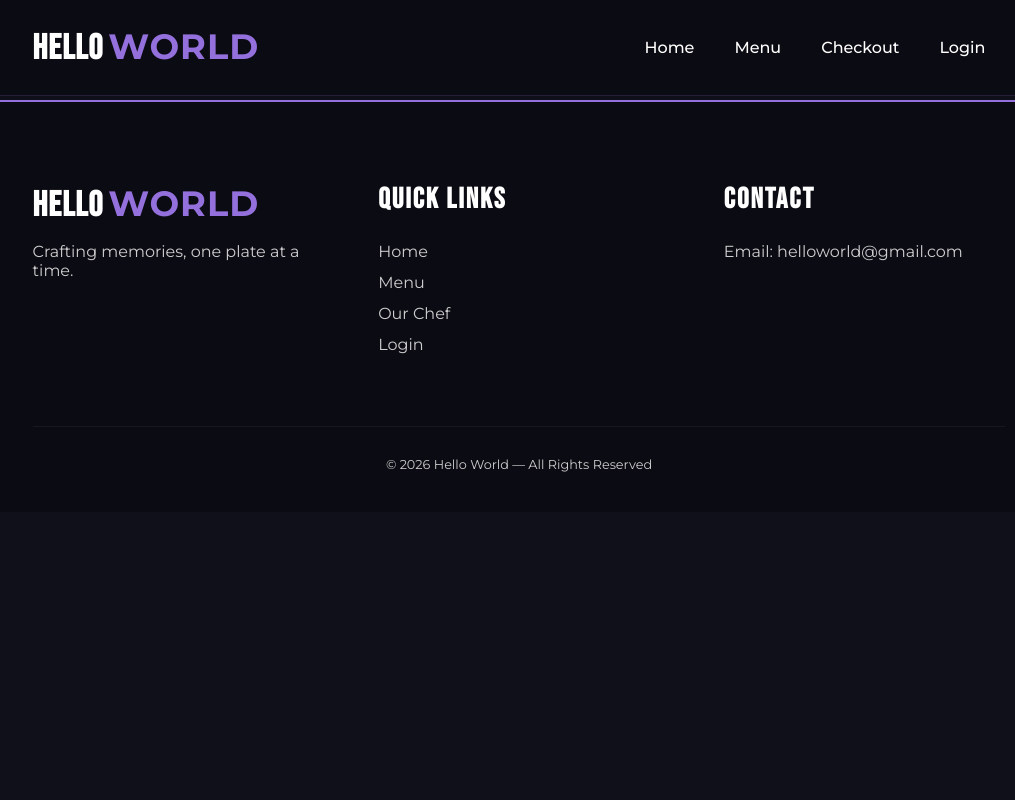
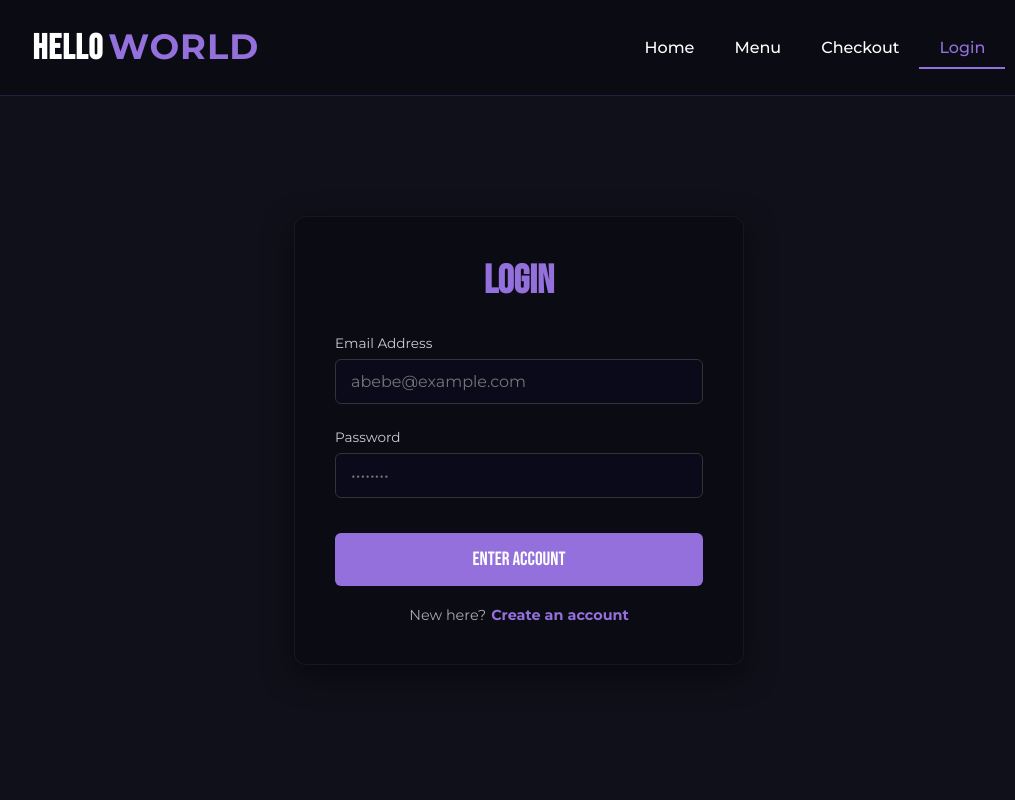
Before and after one commit to hi-z-k/web-restaurant, a React (Vite) app in the folder Frontend/: page /login in a window 1280 px wide. Shown: the top 800 px of the page, without its empty margins (121-1136 px from the left). Built offline with nearby package versions, Linux system fonts and the light colour scheme.

Commit message:
feat(frontend): implement auth page login/register

```diff
--- a/Frontend/src/App.css
+++ b/Frontend/src/App.css
@@ -59,3 +59,14 @@ body {
   color: var(--main-color);
   margin-left: 5px;
 }
+
+.App {
+  display: flex;
+  flex-direction: column;
+  min-height: 100vh;
+}
+
+main {
+  flex: 1;
+  margin-top: 80px;
+}
--- a/Frontend/src/App.jsx
+++ b/Frontend/src/App.jsx
@@ -6,18 +6,32 @@ import Home from './pages/Home';
 import Menu from './pages/Menu';
 import Checkout from './pages/Checkout';
 import About from './components/About';
+import Login from './pages/Login';
 
 function App() {
+  const styles = {
+    appContainer: {
+      display: 'flex',
+      flexDirection: 'column',
+      minHeight: '100vh'
+    },
+    mainContent: {
+      flex: 1,
+      marginTop: '80px' // Offset for fixed header
+    }
+  };
+
   return (
-    <div className="App">
+    <div className="App" style={styles.appContainer}>
       <Header />
 
-      <main style={{ marginTop: '80px' }}>
+      <main style={styles.mainContent}>
         <Routes>
           <Route path="/" element={<Home />} />
           <Route path="/menu" element={<Menu />} />
           <Route path="/about" element={<About />} />
           <Route path="/checkout" element={<Checkout />} />
+          <Route path="/login" element={<Login />} />
         </Routes>
       </main>
 
--- a/Frontend/src/components/CallToAction.jsx
+++ b/Frontend/src/components/CallToAction.jsx
@@ -1,8 +1,12 @@
 import { useContext } from 'react';
+import { useNavigate } from 'react-router-dom';
 import { RestaurantContext } from '../context/RestaurantContext.js';
+import { AuthContext } from '../context/AuthContext.js';
 
 const CallToAction = () => {
   const config = useContext(RestaurantContext);
+  const { isLoggedIn } = useContext(AuthContext);
+  const navigate = useNavigate();
 
   const styles = {
     section: {
@@ -54,14 +58,10 @@ const CallToAction = () => {
     }
   };
 
-  if (!config) return null;
+  if (!config || isLoggedIn) return null;
 
-  const handleLogin = () => {
-    console.log("Login triggered");
-  };
-
-  const handleSignUp = () => {
-    console.log("Sign Up triggered");
+  const handleAuthRedirect = () => {
+    navigate('/login');
   };
 
   return (
@@ -72,10 +72,10 @@ const CallToAction = () => {
       </p>
 
       <div style={styles.buttonContainer}>
-        <button onClick={handleLogin} style={styles.primaryButton}>
+        <button onClick={handleAuthRedirect} style={styles.primaryButton}>
           Login
         </button>
-        <button onClick={handleSignUp} style={styles.secondaryButton}>
+        <button onClick={handleAuthRedirect} style={styles.secondaryButton}>
           Sign Up
         </button>
       </div>
--- a/Frontend/src/components/Footer.jsx
+++ b/Frontend/src/components/Footer.jsx
@@ -1,4 +1,5 @@
 import { useContext } from 'react';
+import { Link } from 'react-router-dom';
 import { RestaurantContext } from '../context/RestaurantContext.js';
 
 const Footer = () => {
@@ -13,29 +14,32 @@ const Footer = () => {
     },
     container: {
       display: 'grid',
-      gridTemplateColumns: 'repeat(auto-fit, minmax(200px, 1fr))',
-      gap: '4rem'
+      gridTemplateAreas: `
+        "brand contact"
+      `,
+      gridTemplateColumns: '1.5fr 1fr',
+      gap: '40px 6rem',
+      alignItems: 'start'
+    },
+    brandArea: {
+      gridArea: 'brand'
+    },
+    contactArea: {
+      gridArea: 'contact'
+    },
+    tagline: {
+      color: 'var(--text-muted)',
+      marginTop: '15px',
+      lineHeight: '1.6',
+      maxWidth: '400px'
     },
     h4: {
       fontFamily: '"Bebas Neue", cursive',
       fontSize: '1.8rem',
       letterSpacing: '2px',
-      marginBottom: '25px',
+      marginBottom: '20px',
       color: '#fff',
       textTransform: 'uppercase'
-    },
-    list: {
-      listStyle: 'none',
-      padding: 0,
-      margin: 0
-    },
-    link: {
-      color: 'var(--text-muted)',
-      textDecoration: 'none',
-      display: 'block',
-      marginBottom: '12px',
-      transition: '0.3s',
-      fontSize: '1rem'
     },
     contactText: {
       color: 'var(--text-muted)',
@@ -43,7 +47,8 @@ const Footer = () => {
     },
     socialContainer: {
       display: 'flex',
-      gap: '15px'
+      gap: '15px',
+      marginTop: '15px'
     },
     socialIcon: {
       color: 'var(--main-color)',
@@ -62,40 +67,27 @@ const Footer = () => {
 
   if (!config) return null;
 
-  const parts = config.name.split(' ');
-  const firstName = parts[0];
-  const restOfName = parts.slice(1).join(' ');
+  const [firstName, ...rest] = config.name.split(' ');
+  const restOfName = rest.join(' ');
 
   return (
     <footer style={styles.footer}>
       <div style={styles.container}>
-        <div className="footer-box">
-          <a href="/" className="logo">
+
+        <div style={styles.brandArea}>
+          <Link to="/" className="logo">
             {firstName}<span>{restOfName}</span>
-          </a>
-          <p style={{ color: 'var(--text-muted)', marginTop: '15px' }}>
+          </Link>
+          <p style={styles.tagline}>
             {config.tagline}
           </p>
         </div>
 
-        <div className="footer-box">
-          <h4 style={styles.h4}>Quick Links</h4>
-          <ul style={styles.list}>
-            <li><a href="#home" style={styles.link}>Home</a></li>
-            <li><a href="#menu" style={styles.link}>Menu</a></li>
-            <li><a href="#chef" style={styles.link}>Our Chef</a></li>
-            <li><a href="#auth" style={styles.link}>Login</a></li>
-          </ul>
+        <div style={styles.contactArea}>
+          <h4 style={styles.h4}>Contact Info</h4>
+          <p style={styles.contactText}>Email: {config.email}</p>
         </div>
 
-        <div className="footer-box">
-          <h4 style={styles.h4}>Contact</h4>
-          <p style={styles.contactText}>Email: {config.email}</p>
-          <div style={styles.socialContainer}>
-            <a href="#" style={styles.socialIcon}><i className='bx bxl-instagram'></i></a>
-            <a href="#" style={styles.socialIcon}><i className='bx bxl-facebook'></i></a>
-          </div>
-        </div>
       </div>
 
       <div style={styles.bottom}>
--- a/Frontend/src/components/Header.jsx
+++ b/Frontend/src/components/Header.jsx
@@ -2,10 +2,12 @@ import { useContext } from 'react';
 import { NavLink, Link } from 'react-router-dom';
 import { RestaurantContext } from '../context/RestaurantContext.js';
 import { CartContext } from '../context/CartContext.js';
+import { AuthContext } from '../context/AuthContext.js';
 
 const Header = () => {
   const config = useContext(RestaurantContext);
   const { cart } = useContext(CartContext);
+  const { user, isLoggedIn, logout } = useContext(AuthContext);
 
   const cartCount = cart.reduce((acc, item) => acc + item.count, 0);
 
@@ -48,6 +50,46 @@ const Header = () => {
       fontSize: '0.8rem',
       marginLeft: '5px',
       verticalAlign: 'middle'
+    },
+    userSection: {
+      display: 'flex',
+      alignItems: 'center',
+      gap: '12px',
+      marginLeft: '15px',
+      padding: '5px 10px',
+      borderRadius: '20px',
+      background: 'rgba(255, 255, 255, 0.05)'
+    },
+    profileIcon: {
+      width: '32px',
+      height: '32px',
+      borderRadius: '50%',
+      background: 'var(--main-color)',
+      display: 'flex',
+      alignItems: 'center',
+      justifyContent: 'center',
+      color: '#fff',
+      fontWeight: 'bold',
+      fontSize: '0.9rem'
+    },
+    userInfo: {
+      display: 'flex',
+      flexDirection: 'column'
+    },
+    userName: {
+      color: '#fff',
+      fontSize: '0.9rem',
+      fontWeight: '500'
+    },
+    logoutBtn: {
+      background: 'transparent',
+      border: 'none',
+      color: '#ff4d4d',
+      cursor: 'pointer',
+      fontSize: '0.8rem',
+      padding: '0',
+      textDecoration: 'underline',
+      textAlign: 'left'
     }
   };
 
@@ -55,6 +97,7 @@ const Header = () => {
 
   const [firstName, ...rest] = config.name.split(' ');
   const restOfName = rest.join(' ');
+  const userInitial = user?.name ? user.name.charAt(0).toUpperCase() : 'U';
 
   return (
     <header style={styles.header}>
@@ -62,6 +105,7 @@ const Header = () => {
         {firstName}<span>{restOfName}</span>
       </Link>
 
+      <nav>
         <ul style={styles.navbar}>
           <li><NavLink to="/" style={styles.navLink}>Home</NavLink></li>
           <li><NavLink to="/menu" style={styles.navLink}>Menu</NavLink></li>
@@ -71,8 +115,24 @@ const Header = () => {
               {cartCount > 0 && <span style={styles.cartBadge}>{cartCount}</span>}
             </NavLink>
           </li>
-        <li><NavLink to="/auth" style={styles.navLink}>Login</NavLink></li>
+
+          {isLoggedIn ? (
+            <li style={styles.userSection}>
+              <div style={styles.profileIcon}>{userInitial}</div>
+              <div style={styles.userInfo}>
+                <span style={styles.userName}>{user?.name}</span>
+                <button onClick={logout} style={styles.logoutBtn}>Logout</button>
+              </div>
+            </li>
+          ) : (
+            <li>
+              <NavLink to="/login" style={styles.navLink}>
+                Login
+              </NavLink>
+            </li>
+          )}
         </ul>
+      </nav>
     </header>
   );
 };
--- /dev/null
+++ b/Frontend/src/context/AuthContext.js
@@ -0,0 +1,3 @@
+import { createContext } from 'react';
+
+export const AuthContext = createContext();
--- /dev/null
+++ b/Frontend/src/context/AuthProvider.jsx
@@ -0,0 +1,39 @@
+import { useState } from 'react';
+import { AuthContext } from './AuthContext';
+
+export const AuthProvider = ({ children }) => {
+  const [authState, setAuthState] = useState(() => {
+    const savedUser = localStorage.getItem('user');
+    return {
+      user: savedUser ? JSON.parse(savedUser) : null,
+      isLoggedIn: !!savedUser
+    };
+  });
+
+  const login = (userData) => {
+    localStorage.setItem('user', JSON.stringify(userData));
+    setAuthState({
+      user: userData,
+      isLoggedIn: true
+    });
+  };
+
+  const logout = () => {
+    localStorage.removeItem('user');
+    setAuthState({
+      user: null,
+      isLoggedIn: false
+    });
+  };
+
+  return (
+    <AuthContext.Provider value={{
+      user: authState.user,
+      isLoggedIn: authState.isLoggedIn,
+      login,
+      logout
+    }}>
+      {children}
+    </AuthContext.Provider>
+  );
+};
--- /dev/null
+++ b/Frontend/src/context/Context.jsx
@@ -0,0 +1,17 @@
+import { AuthProvider } from './AuthProvider';
+import { RestaurantProvider } from './RestaurantProvider';
+import { CartProvider } from './CartProvider';
+
+const Context = ({ children }) => {
+  return (
+    <AuthProvider>
+      <RestaurantProvider>
+        <CartProvider>
+          {children}
+        </CartProvider>
+      </RestaurantProvider>
+    </AuthProvider>
+  );
+};
+
+export default Context;
--- a/Frontend/src/main.jsx
+++ b/Frontend/src/main.jsx
@@ -2,15 +2,12 @@ import { createRoot } from 'react-dom/client'
 import { BrowserRouter } from 'react-router-dom'
 import './index.css'
 import App from './App.jsx'
-import { RestaurantProvider } from './context/RestaurantProvider.jsx'
-import { CartProvider } from './context/CartProvider.jsx'
+import Context from './context/Context'
 
 createRoot(document.getElementById('root')).render(
   <BrowserRouter>
-    <RestaurantProvider>
-      <CartProvider>
-        <App />
-      </CartProvider>
-    </RestaurantProvider>
+    <Context>
+      <App />
+    </Context>
   </BrowserRouter>
 )
--- /dev/null
+++ b/Frontend/src/pages/Login.jsx
@@ -0,0 +1,188 @@
+import { useState, useContext } from 'react';
+import { useNavigate } from 'react-router-dom';
+import { AuthContext } from '../context/AuthContext';
+
+const FormField = ({ label, name, type, placeholder, value, onChange, gridArea }) => {
+  const fieldStyles = {
+    group: {
+      marginBottom: '15px',
+      gridArea: gridArea
+    },
+    label: {
+      display: 'block',
+      marginBottom: '8px',
+      color: '#ccc',
+      fontSize: '0.85rem'
+    },
+    input: {
+      width: '100%',
+      padding: '12px 15px',
+      background: '#0a0a1a',
+      border: '1px solid #333',
+      borderRadius: '6px',
+      color: '#fff',
+      fontSize: '1rem',
+      outline: 'none'
+    }
+  };
+
+  return (
+    <div style={fieldStyles.group}>
+      <label style={fieldStyles.label}>{label}</label>
+      <input
+        name={name}
+        type={type}
+        placeholder={placeholder}
+        value={value}
+        onChange={onChange}
+        required
+        style={fieldStyles.input}
+      />
+    </div>
+  );
+};
+
+const Login = () => {
+  const { login } = useContext(AuthContext);
+  const navigate = useNavigate();
+  const [isLogin, setIsLogin] = useState(true);
+
+  const [formData, setFormData] = useState({
+    firstName: '',
+    lastName: '',
+    email: '',
+    phone: '',
+    password: '',
+    confirmPassword: ''
+  });
+
+  const styles = {
+    container: {
+      display: 'flex',
+      justifyContent: 'center',
+      alignItems: 'center',
+      minHeight: '90vh',
+      padding: '40px 20px'
+    },
+    formBox: {
+      background: 'var(--secondary-bg)',
+      padding: '40px',
+      borderRadius: '12px',
+      width: '100%',
+      maxWidth: isLogin ? '450px' : '650px',
+      border: '1px solid rgba(255,255,255,0.05)',
+      boxShadow: '0 10px 30px rgba(0,0,0,0.5)',
+      transition: 'max-width 0.4s ease'
+    },
+    title: {
+      fontFamily: '"Bebas Neue", cursive',
+      fontSize: '2.5rem',
+      color: 'var(--main-color)',
+      textAlign: 'center',
+      marginBottom: '30px'
+    },
+    gridContainer: {
+      display: 'grid',
+      gap: '10px 20px',
+      gridTemplateColumns: isLogin ? '1fr' : '1fr 1fr'
+    },
+    btn: {
+      width: '100%',
+      padding: '15px',
+      background: 'var(--main-color)',
+      color: '#fff',
+      border: 'none',
+      borderRadius: '6px',
+      fontSize: '1.2rem',
+      fontFamily: '"Bebas Neue", cursive',
+      cursor: 'pointer',
+      marginTop: '20px'
+    },
+    toggleContainer: {
+      marginTop: '20px',
+      textAlign: 'center',
+      fontSize: '0.9rem'
+    },
+    toggleLink: {
+      color: 'var(--main-color)',
+      cursor: 'pointer',
+      marginLeft: '5px',
+      fontWeight: 'bold'
+    },
+    toggleText: {
+      color: '#aaa'
+    }
+  };
+
+  const loginFields = [
+    { label: 'Email Address', name: 'email', type: 'email', placeholder: 'abebe@example.com', gridArea: 'auto' },
+    { label: 'Password', name: 'password', type: 'password', placeholder: '••••••••', gridArea: 'auto' }
+  ];
+
+  const registerFields = [
+    { label: 'First Name', name: 'firstName', type: 'text', placeholder: 'Abebe' },
+    { label: 'Last Name', name: 'lastName', type: 'text', placeholder: 'Bekele' },
+    { label: 'Email Address', name: 'email', type: 'email', placeholder: 'abebe.b@example.com' },
+    { label: 'Phone Number', name: 'phone', type: 'tel', placeholder: '+251 911 00 00 00' },
+    { label: 'Password', name: 'password', type: 'password', placeholder: '••••••••' },
+    { label: 'Confirm Password', name: 'confirmPassword', type: 'password', placeholder: '••••••••' }
+  ];
+
+  const fields = isLogin ? loginFields : registerFields;
+
+  const handleChange = (e) => setFormData({ ...formData, [e.target.name]: e.target.value });
+
+  const handleSubmit = (e) => {
+    e.preventDefault();
+
+    if (!isLogin && formData.password !== formData.confirmPassword) {
+      alert("Passwords do not match!");
+      return;
+    }
+
+    const userData = {
+      name: isLogin ? 'User' : `${formData.firstName} ${formData.lastName}`,
+      email: formData.email,
+      phone: formData.phone
+    };
+
+    login(userData);
+    navigate('/');
+  };
+
+  return (
+    <div style={styles.container}>
+      <div style={styles.formBox}>
+        <h2 style={styles.title}>{isLogin ? 'Login' : 'Register'}</h2>
+
+        <form onSubmit={handleSubmit}>
+          <div style={styles.gridContainer}>
+            {fields.map((field) => (
+              <FormField
+                key={field.name}
+                {...field}
+                value={formData[field.name]}
+                onChange={handleChange}
+              />
+            ))}
+          </div>
+
+          <button type="submit" style={styles.btn}>
+            {isLogin ? 'Enter Account' : 'Create Account'}
+          </button>
+        </form>
+
+        <div style={styles.toggleContainer}>
+          <span style={styles.toggleText}>
+            {isLogin ? "New here?" : "Joined us before?"}
+          </span>
+          <span style={styles.toggleLink} onClick={() => setIsLogin(!isLogin)}>
+            {isLogin ? 'Create an account' : 'Sign in here'}
+          </span>
+        </div>
+      </div>
+    </div>
+  );
+};
+
+export default Login;
```
Also changed, not shown: Frontend/src/context/CartProvider.jsx (+12 -1 lines). Lines whose indentation alone changed are shown as unchanged.
